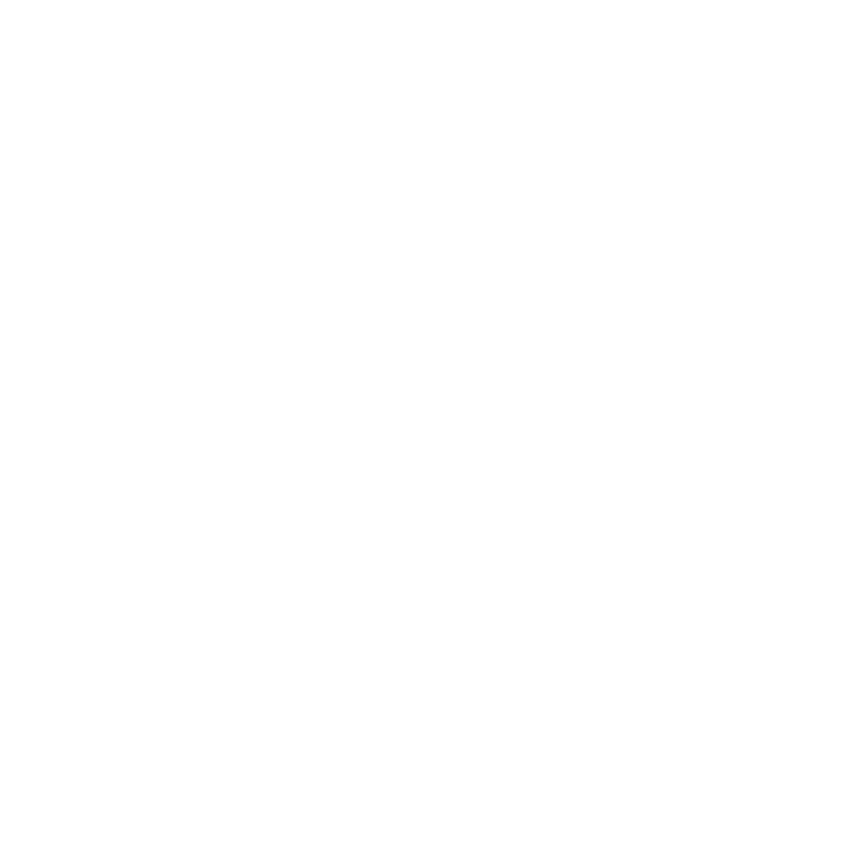
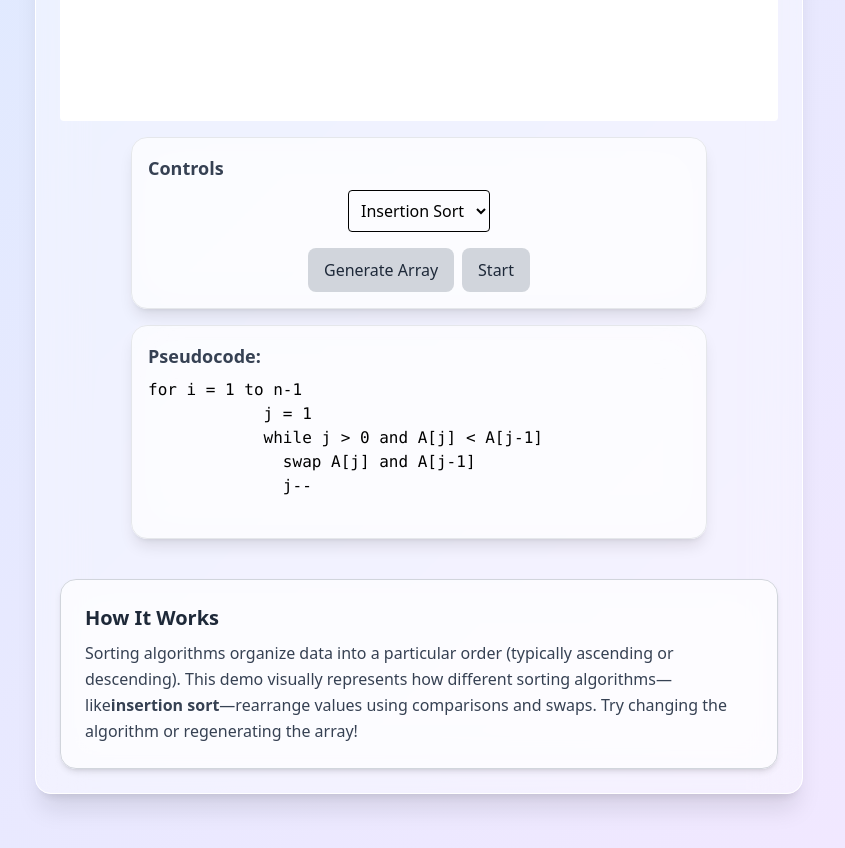
Before and after one commit to builtbydani/dsa-showcase, a React (Vite) app: page /sorting in a window 1280 px wide. Before the commit this address had no page. Shown: the part 440-1288 px from the top of the page, without its empty margins (221-1066 px from the left). Before the commit the page ends 800 px from the top, so only its background shows below. Built offline with nearby package versions, Linux system fonts and the light colour scheme.

Commit message:
Sorting page started: Insertion working

```diff
--- a/src/App.jsx
+++ b/src/App.jsx
@@ -6,6 +6,7 @@
 import LinkedListPage from "./pages/LinkedListPage";
 import BSTPage from "./pages/BSTPage";
 import GraphPage from "./pages/GraphPage";
+import SortingPage from "./pages/SortingPage";
 
 export default function App() {
   return (
@@ -17,6 +18,7 @@
         <Route path="/linkedlist" element={<LinkedListPage />} />
         <Route path="/bst" element={<BSTPage />} />
         <Route path="/graphs" element={<GraphPage />} />
+        <Route path="/sorting" element={<SortingPage />} />
       </Routes>
     </Router>
   );
--- /dev/null
+++ b/src/components/Sorting/PseudocodeBox.jsx
@@ -0,0 +1,18 @@
+import GlowPanel from "../Common/GlowPanel";
+
+export default function PseudocodeBox({ sortType }) {
+  return (
+    <GlowPanel title="Pseudocode:">
+      {sortType === "insertion" && (
+        <pre>
+          {`for i = 1 to n-1
+            j = 1
+            while j > 0 and A[j] < A[j-1]
+              swap A[j] and A[j-1]
+              j--
+          `}
+        </pre>
+      )}
+    </GlowPanel>
+  );
+}
--- /dev/null
+++ b/src/components/Sorting/SortingCanvas.jsx
@@ -0,0 +1,28 @@
+import { useEffect, useRef } from "react";
+
+export default function SortingCanvas({ array, highlight }) {
+  const canvasRef = useRef(null);
+
+  useEffect(() => {
+    const canvas = canvasRef.current;
+    const ctx = canvas.getContext("2d");
+
+    const parentWidth = canvas.parentElement.offsetWidth;
+    canvas.width = parentWidth;
+    canvas.height = 400;
+
+    const width = canvas.width;
+    const height = canvas.height;
+    const barWidth = width / array.length;
+
+    ctx.clearRect(0, 0, width, height);
+
+    array.forEach((val, i) => {
+      const barHeight = (val / Math.max(...array)) * height;
+      ctx.fillStyle = highlight.includes(i) ? "red" : "skyblue";
+      ctx.fillRect(i * barWidth, height - barHeight, barWidth - 2, barHeight);
+    });
+  }, [array, highlight]);
+
+  return <canvas ref={canvasRef} className="rounded bg-white mx-auto w-full h-[400px]" />;
+}
--- /dev/null
+++ b/src/components/Sorting/SortingControls.jsx
@@ -0,0 +1,26 @@
+import Button from "../Common/Button";
+import GlowPanel from "../Common/GlowPanel";
+
+export default function SortingControls({ onSort, onGenerate, sortType, setSortType }) {
+  return (
+    <GlowPanel title="Controls" className="mt-4">
+      <div className="flex flex-col items-center gap-4">
+        <select
+          value={sortType}
+          onChange={(e) => setSortType(e.target.value)}
+          className="p-2 rounded border"
+        >
+          <option value="insertion">Insertion Sort</option>
+          <option value="bubble">Bubble Sort</option>
+          <option value="merge">Merge Sort</option>
+          <option value="quick">Quick Sort</option>
+        </select>
+
+        <div className="flex gap-2">
+          <Button onClick={onGenerate}>Generate Array</Button>
+          <Button onClick={onSort}>Start</Button>
+        </div>
+      </div>
+    </GlowPanel>
+  );
+}
--- /dev/null
+++ b/src/components/Sorting/SortingDemo.jsx
@@ -0,0 +1,47 @@
+import { useState } from "react";
+import SortingCanvas from "./SortingCanvas";
+import SortingControls from "./SortingControls";
+import PseudocodeBox from "../Sorting/PseudocodeBox"; // or copy to Sorting if needed
+import DescriptionBox from "../Common/DescriptionBox";
+import insertionSortSteps from "../../utils/algorithms/insertionSort";
+
+export default function SortingDemo() {
+  const [array, setArray] = useState([]);
+  const [highlight, setHighlight] = useState([]);
+  const [sortType, setSortType] = useState("insertion");
+
+  const generateArray = () => {
+    const newArr = Array.from({ length: 40 }, () => Math.floor(Math.random() * 100) + 1);
+    setArray(newArr);
+    setHighlight([]);
+  };
+
+  const startSort = async () => {
+    const steps = insertionSortSteps([...array]);
+    for (const [arr, hi] of steps) {
+      setArray(arr);
+      setHighlight(hi);
+      await new Promise((r) => setTimeout(r, 100));
+    }
+    setHighlight([]);
+  };
+
+  return (
+    <>
+      <SortingCanvas array={array} highlight={highlight} />
+      <SortingControls
+        onSort={startSort}
+        onGenerate={generateArray}
+        sortType={sortType}
+        setSortType={setSortType}
+      />
+      <PseudocodeBox sortType={sortType}/>
+      <DescriptionBox>
+        Sorting algorithms organize data into a particular order (typically ascending or descending).
+        This demo visually represents how different sorting algorithms—like
+        <strong>insertion sort</strong>—rearrange values
+        using comparisons and swaps. Try changing the algorithm or regenerating the array!
+      </DescriptionBox>
+    </>
+  );
+}
--- a/src/components/Tree/BSTCanvas.jsx
+++ b/src/components/Tree/BSTCanvas.jsx
@@ -35,7 +35,7 @@
     drawNode(bst.root);
   }, [bst, highlight]);
 
-  return <canvas ref={canvasRef} width={1000} height={600} className="rounded bg-black" />;
+  return <canvas ref={canvasRef} className="rounded-bg-white w-full h-[500px] block" />;
 }
 
 function drawLine(ctx, x1, y1, x2, y2) {
--- a/src/components/Tree/BSTDemo.jsx
+++ b/src/components/Tree/BSTDemo.jsx
@@ -44,6 +44,8 @@
         setMode={setMode}
       />
 
+      <PseudocodeBox mode={mode}/>
+
       <DescriptionBox>
         A <strong>Binary Search Tree</strong> is a binary tree where each node follows the rule:
         <br />
@@ -52,8 +54,6 @@
         This property allows effiecient <strong>search, insertion, and deletion</strong> operations.
       </DescriptionBox>
 
-      <PseudocodeBox mode={mode}/>
-
     </GlowPanel>
   );
 }
--- /dev/null
+++ b/src/pages/SortingPage.jsx
@@ -0,0 +1,10 @@
+import DSAPageLayout from "../components/Common/DSAPageLayout";
+import SortingDemo from "../components/Sorting/SortingDemo";
+
+export default function SortingPage() {
+  return (
+    <DSAPageLayout title="Sorting Algorithms">
+      <SortingDemo />
+    </DSAPageLayout>
+  );
+}
--- /dev/null
+++ b/src/utils/algorithms/insertionSort.js
@@ -0,0 +1,15 @@
+export default function insertionSortSteps(arr) {
+  const steps = [];
+
+  for (let i = 1; i < arr.length; i++) {
+    let j = i;
+    while (j > 0 && arr[j] < arr[j - 1]) {
+      [arr[j], arr[j - 1]] = [arr[j - 1], arr[j]];
+      steps.push([[...arr], [j, j - 1]]); // Save state and highlight indices
+      j--;
+    }
+    steps.push([[...arr], [j]]); // Optional: show current pointer after inner loop
+  }
+
+  return steps;
+}
```
